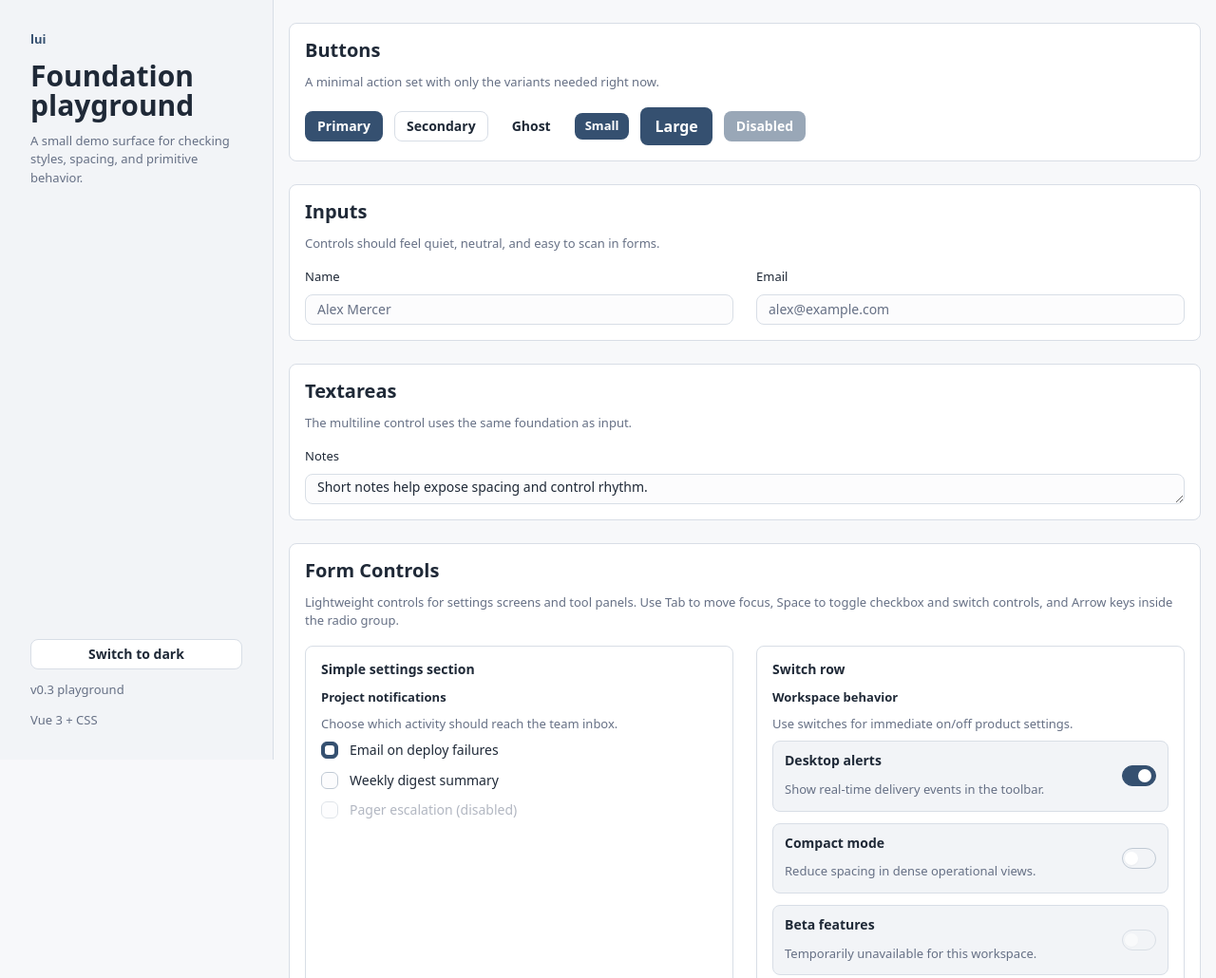
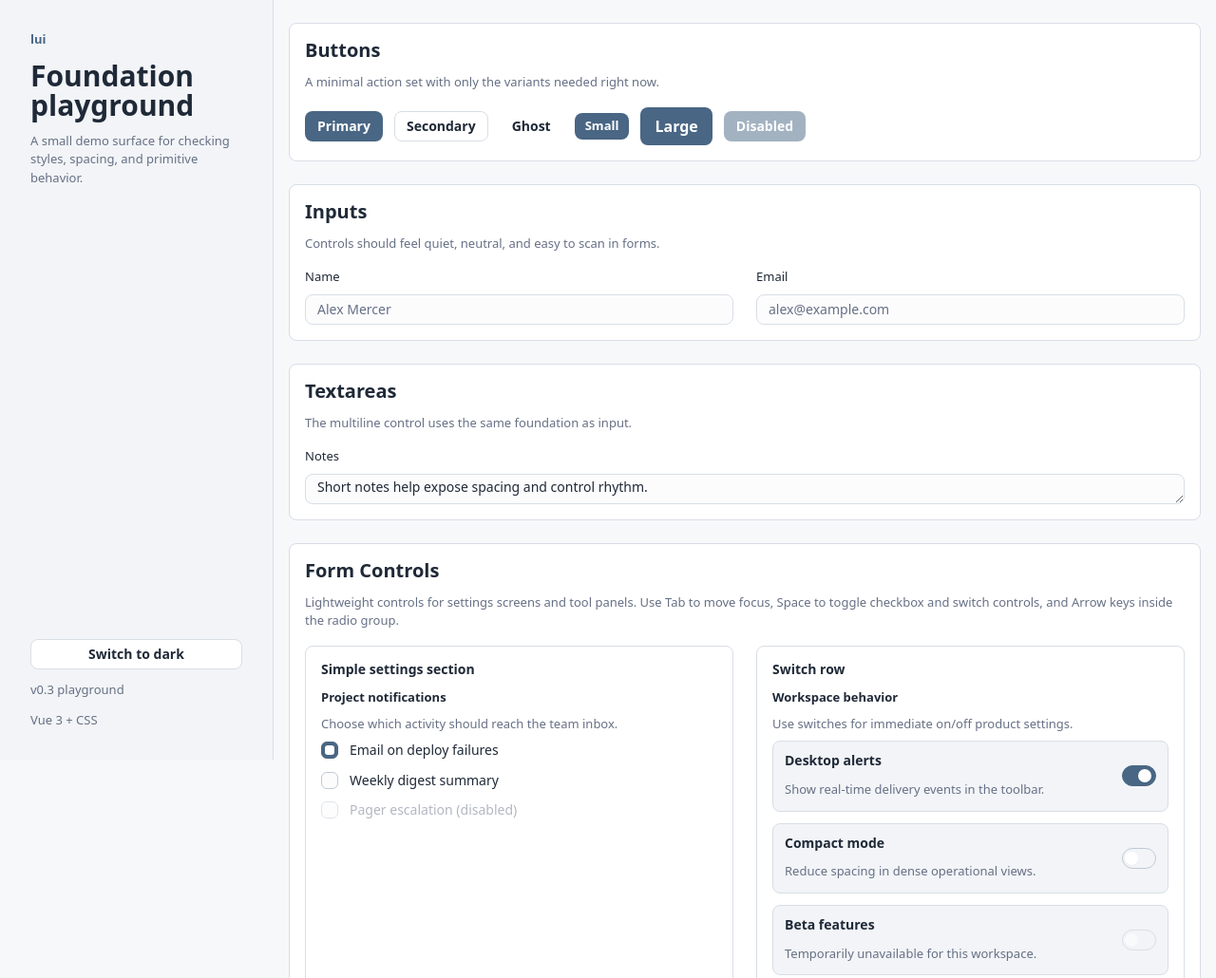
Before and after one commit to sejta/lui, a Vue app: page / in a window 1280 px wide. Shown: the top 1030 px of the page at 95% size. Built offline with nearby package versions, Linux system fonts and the light colour scheme.

Commit message:
release: publish 1.0.2 theme update

```diff
--- a/package.json
+++ b/package.json
@@ -1,6 +1,6 @@
 {
   "name": "@sejta/lui",
-  "version": "1.0.1",
+  "version": "1.0.2",
   "private": false,
   "description": "Compact Vue 3 UI library for settings screens, admin panels, overlays, and small app shells.",
   "license": "MIT",
--- a/src/styles/themes.css
+++ b/src/styles/themes.css
@@ -9,14 +9,14 @@
   --lui-color-text-muted: #667085;
   --lui-color-border: #d8dee6;
   --lui-color-border-strong: #c0c9d4;
-  --lui-color-accent: #355070;
+  --lui-color-accent: #496684;
   --lui-color-accent-contrast: #ffffff;
-  --lui-color-accent-hover: #3d5b7f;
-  --lui-color-accent-active: #2e4662;
-  --lui-color-focus: rgb(53 80 112 / 0.18);
+  --lui-color-accent-hover: #557394;
+  --lui-color-accent-active: #3f5974;
+  --lui-color-focus: rgb(73 102 132 / 0.18);
   --lui-color-success: #4f8a69;
   --lui-color-warning: #b98a42;
-  --lui-color-info: #355070;
+  --lui-color-info: #496684;
   --lui-color-danger: #e26d5c;
   --lui-color-danger-hover: #d46252;
 }
@@ -31,14 +31,14 @@
   --lui-color-text-muted: #9aa7b8;
   --lui-color-border: #313d4c;
   --lui-color-border-strong: #425163;
-  --lui-color-accent: #6f86a2;
+  --lui-color-accent: #7b93ae;
   --lui-color-accent-contrast: #0f1720;
-  --lui-color-accent-hover: #7e94af;
-  --lui-color-accent-active: #5f7793;
-  --lui-color-focus: rgb(111 134 162 / 0.24);
+  --lui-color-accent-hover: #8aa1ba;
+  --lui-color-accent-active: #6d86a1;
+  --lui-color-focus: rgb(123 147 174 / 0.24);
   --lui-color-success: #74a889;
   --lui-color-warning: #d0a462;
-  --lui-color-info: #6f86a2;
+  --lui-color-info: #7b93ae;
   --lui-color-danger: #d8897e;
   --lui-color-danger-hover: #cb7b70;
 }
```
Also changed, not shown: ARCHITECTURE.md (+1 -1 lines), COMPONENTS.md (+2 -2 lines), STYLES.md (+1 -1 lines), README.md, 1 other file.
